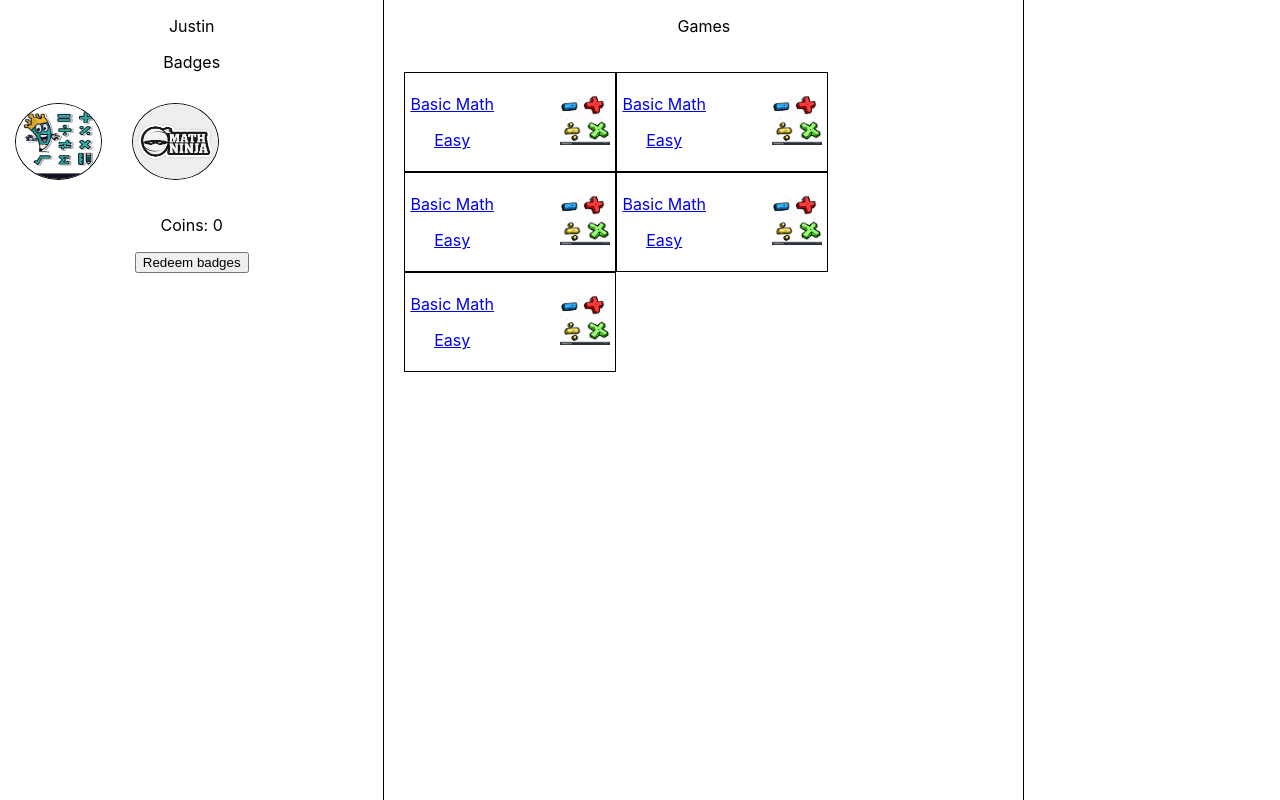
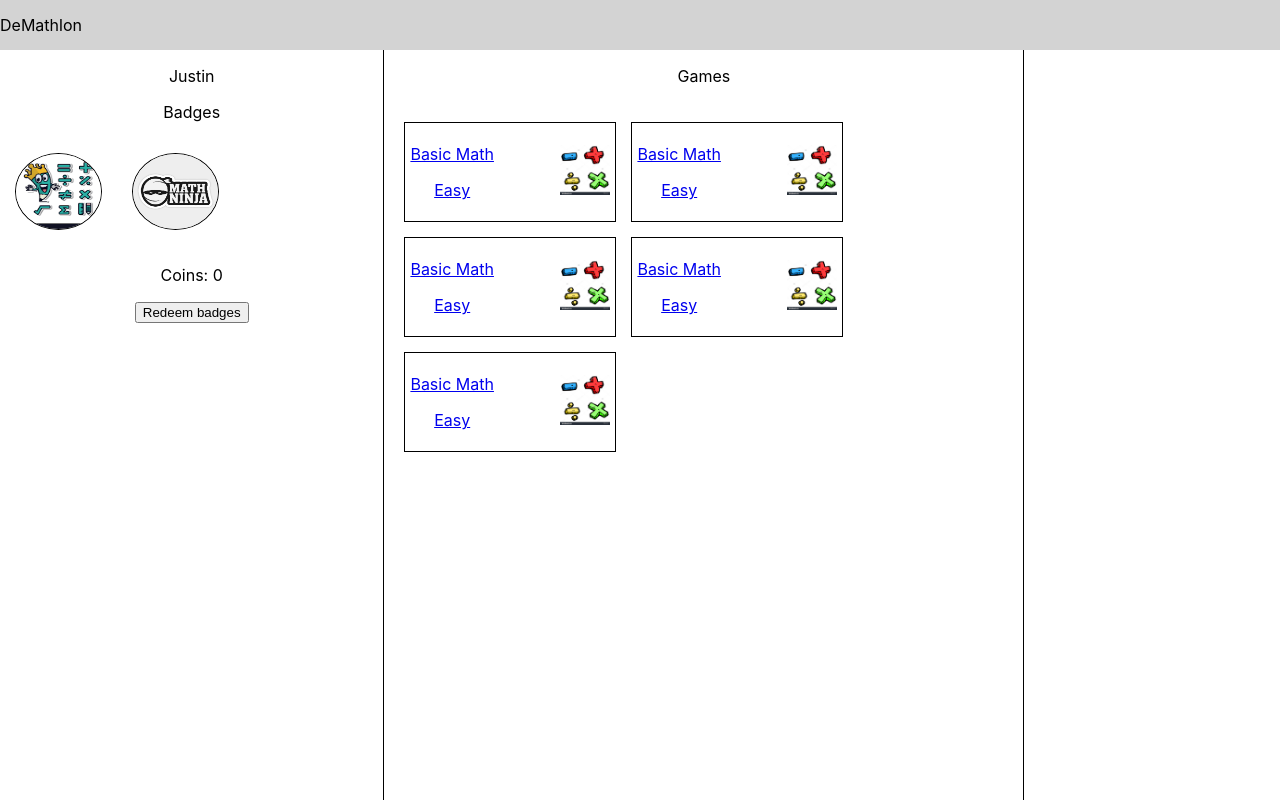
Before and after one commit to tsangjustin/demathlon, a React (Create React App) app: page /app in a window 1280 px wide. Built offline with nearby package versions, Linux system fonts and the light colour scheme.

Commit message:
Add nav bar to dashboard

```diff
--- a/src/dashboard/dashboard.css
+++ b/src/dashboard/dashboard.css
@@ -1,3 +1,10 @@
+.Dashboard-Wrapper {
+  width: 100%;
+  height: 100%;
+  display: flex;
+  flex-direction: column;
+}
+
 .Dashboard-Page {
   width: 100%;
   height: 100%;
@@ -49,6 +56,11 @@
   padding: 20px;
 }
 
+.Games-Container > * {
+  margin-right: 15px;
+  margin-bottom: 15px;
+}
+
 .Leaderboard-Panel {
   width: 20%;
   height: 100%;
--- a/src/dashboard/index.jsx
+++ b/src/dashboard/index.jsx
@@ -131,6 +131,10 @@ export class DashboardPage extends Component {
   render() {
     const { showBadgeStore } = this.state;
     return (
+      <div className="Dashboard-Wrapper">
+        <div className="NavBar">
+          <p>DeMathlon</p>
+        </div>
         <div className="Dashboard-Page">
           {/* <Modal
               content={content}
@@ -143,6 +147,7 @@ export class DashboardPage extends Component {
           <div className="Leaderboard-Panel">
           </div>
         </div>
+      </div>
     );
   }
 }
```
Lines whose indentation alone changed are shown as unchanged.
